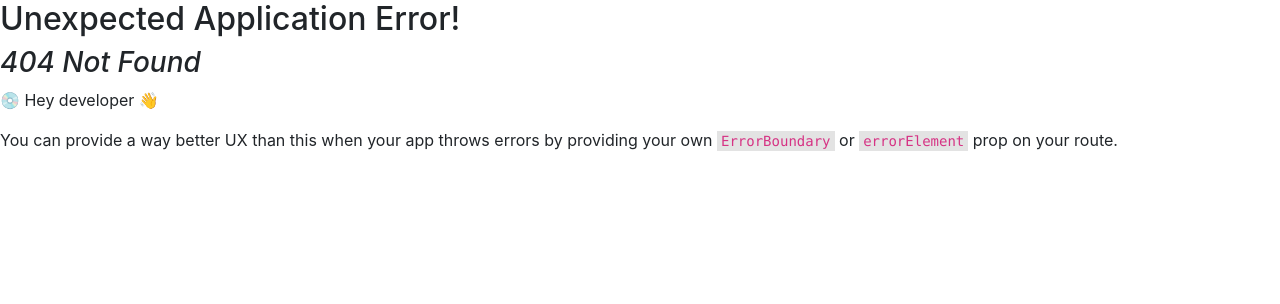
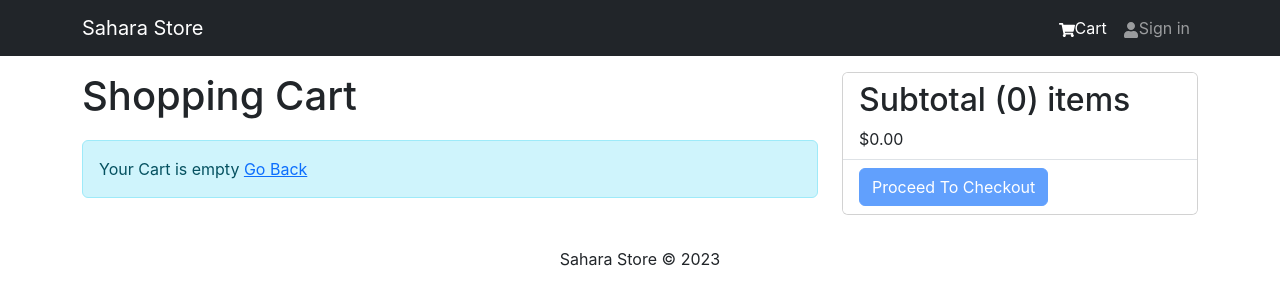
Before and after one commit to mrshawnmckee/SaharaStore, a React (Create React App) app in the folder frontend/: page /cart in a window 1280 px wide. Before the commit this address had no page. Shown: the top 304 px of the page. Built offline with nearby package versions, Linux system fonts and the light colour scheme.

Commit message:
added functionality to add qty through the cart screen

```diff
--- a/frontend/src/index.js
+++ b/frontend/src/index.js
@@ -14,12 +14,14 @@
 import reportWebVitals from './reportWebVitals';
 import HomeScreen from './screens/HomeScreen';
 import ProductScreen from './screens/ProductScreen';
+import CartScreen from './screens/CartScreen';
 
 const router = createBrowserRouter(
   createRoutesFromElements(
     <Route path='/' element={<App />}>
       <Route index={true} path='/' element={<HomeScreen />} />
       <Route path='/product/:id' element={<ProductScreen />} />
+      <Route path='/cart' element={<CartScreen />} />
     </Route>
   )
 )
--- /dev/null
+++ b/frontend/src/screens/CartScreen.jsx
@@ -0,0 +1,93 @@
+import { Link, useNavigate } from 'react-router-dom';
+import { useDispatch, useSelector } from 'react-redux';  //Use selector to get cart items
+import { Row, Col, ListGroup, Image, Form, Button, Card } from 'react-bootstrap';
+import { FaTrash } from 'react-icons/fa';
+import Message from '../Components/Message';
+import { addToCart } from '../slices/cartSlice';
+
+
+const CartScreen = () => {
+    const navigate = useNavigate();
+    const dispatch = useDispatch();
+
+    const cart = useSelector((state) => state.cart);
+    const { cartItems } = cart;
+
+    // Adds functionality to the quantity box for the cart screen
+    const addToCartHandler = async (product, qty) => {
+        dispatch(addToCart({...product, qty}))
+    }
+
+  return (
+    <Row>
+      <Col md={8}>
+        <h1 style={{marginBottom: '20px'}}>Shopping Cart</h1>
+        {cartItems.length === 0 ? (
+            <Message>
+                Your Cart is empty <Link to='/'>Go Back</Link>
+            </Message>
+        ) : (
+            <ListGroup variant='flush'>
+                {cartItems.map((item) => (
+                    <ListGroup.Item key={item._id}>
+                        <Row>
+                            <Col md={2}>
+                                <Image src={ item.image } alt={ item.name } fluid rounded />
+                            </Col>
+                            <Col md={3}>
+                                {/* This link take the user to the item page */}
+                                <Link to={ `/product/${item._id}`}>{ item.name }</Link>
+                            </Col>
+                            <Col md={2}>
+                                ${ item.price }
+                            </Col>
+                            <Col md={2}>
+                                <Form.Control
+                                    as='select'
+                                    value={item.qty}
+                                    onChange={(e) => addToCartHandler(item, Number(e.target.value))}>
+                                        {/* THis makes sure the nimbers only go up to what the qty is, .keys is an index, so must add one */}
+                                        {/* If you click inside the qty field, a dropdown will appear giving the number in stock; you can choose qty */}
+                                    {[...Array(item.countInStock).keys()].map((x) => (
+                                        <option key={ x + 1 } value={ x + 1 }>
+                                            { x + 1 }
+                                        </option>
+                                    ))}
+
+                                </Form.Control>
+                            </Col>
+                            <Col md={2}>
+                                <Button type='button' variant='light'>
+                                    <FaTrash />
+                                </Button>
+                            </Col>
+
+                        </Row>
+                    </ListGroup.Item>
+                ))}
+            </ListGroup>
+        )}
+      </Col>
+      <Col md={4}>
+                                <Card>
+                                    <ListGroup variant='flush'>
+                                        <ListGroup.Item>
+                                            <h2>
+                                                Subtotal ({ cartItems.reduce((acc, item) => acc + item.qty, 0)}) items
+                                            </h2>
+                                            ${ cartItems.reduce((acc, item) => acc + item.qty * item.price, 0).toFixed(2) }
+                                        </ListGroup.Item>
+                                        <ListGroup.Item>
+                                            <Button type='button' className='btn-block' disabled={ cartItems.length === 0 }>
+                                                Proceed To Checkout
+                                            </Button>
+                                        </ListGroup.Item>
+                                    </ListGroup>
+                                </Card>
+                            </Col>
+
+    </Row>
+  )
+}
+
+export default CartScreen
```
